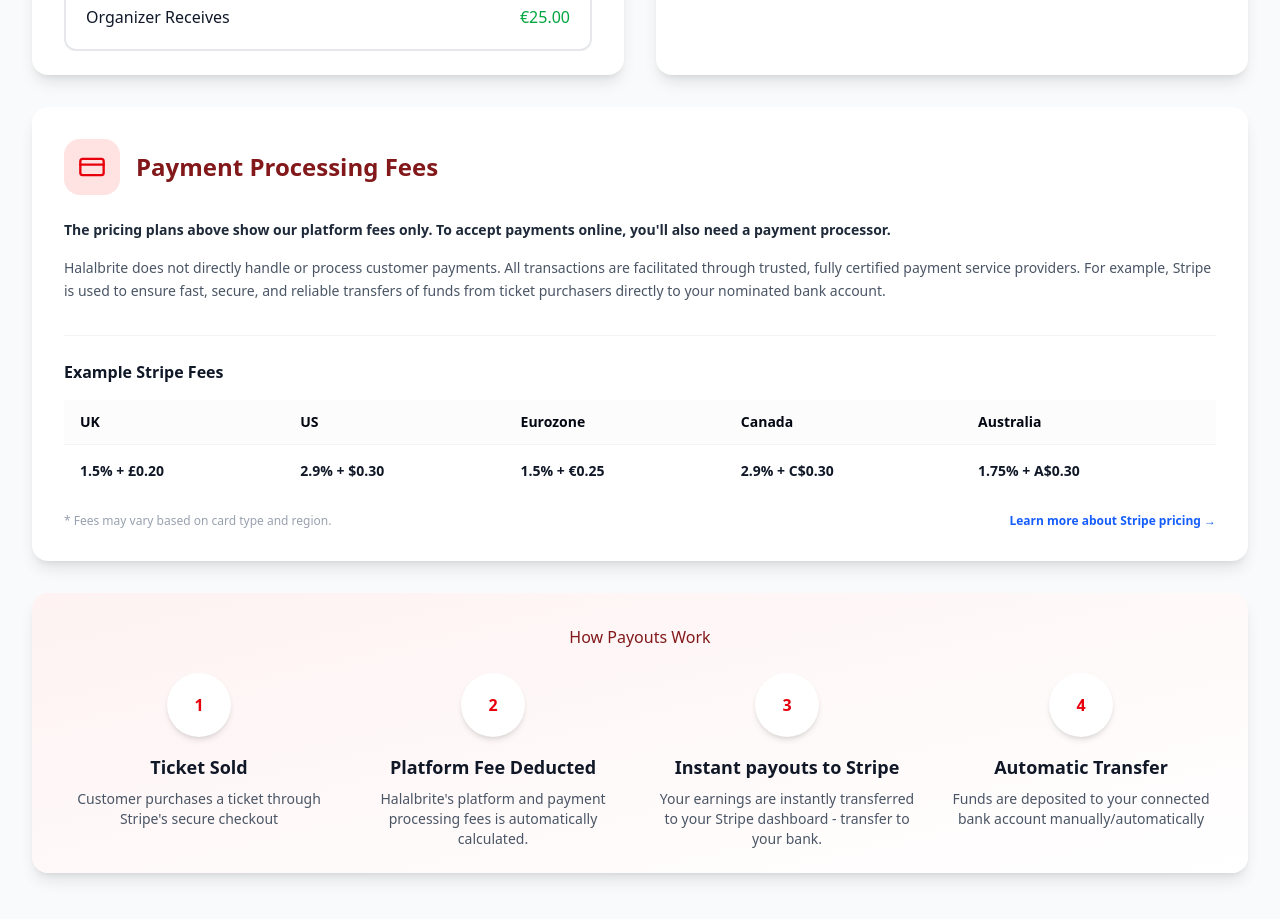
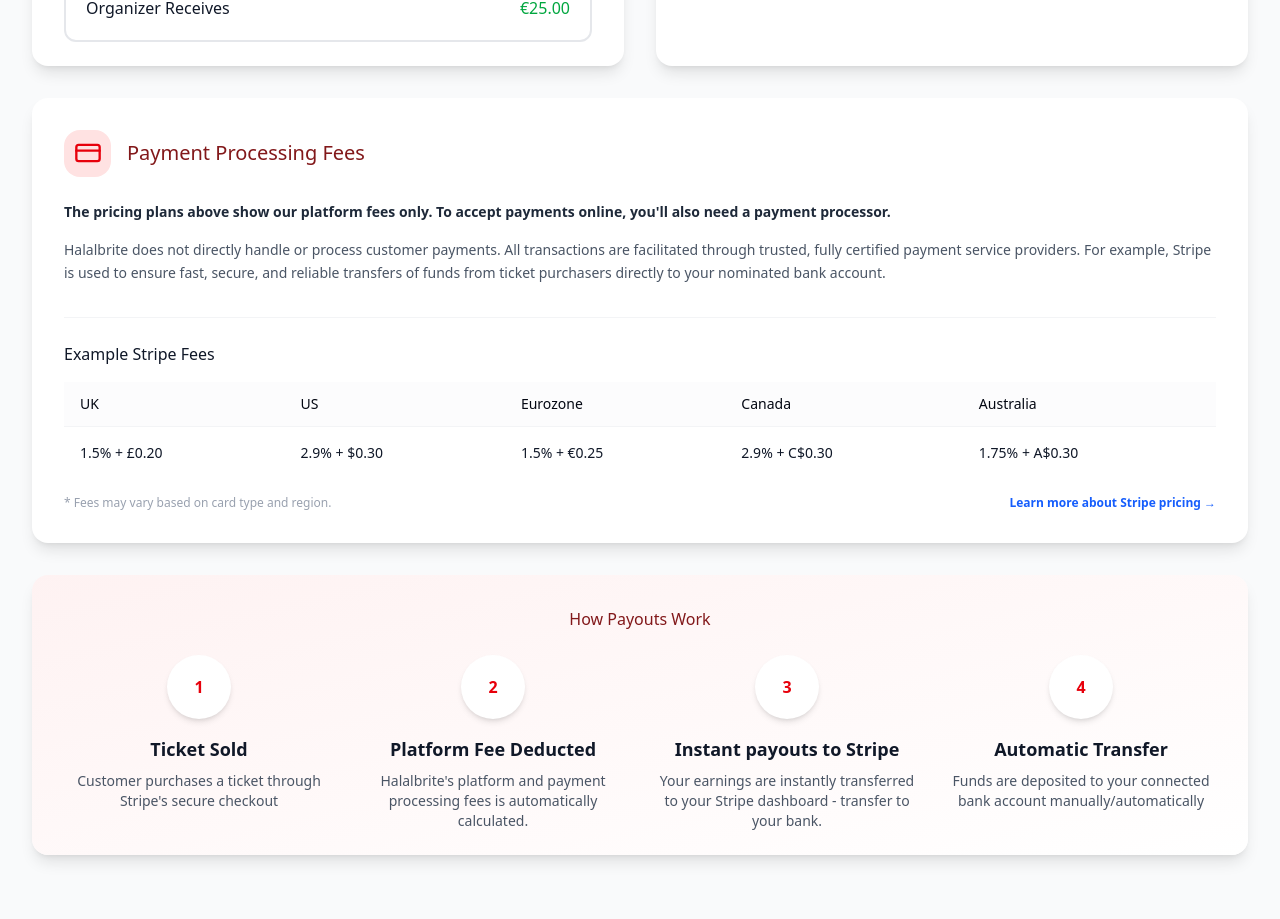
Before and after one commit to sanwarmalkumawatrewathi-spec/Halalbrite-Node, a Next.js app in the folder frontend/: page /pricing in a window 1280 px wide. Shown: the part 1473-2392 px from the top of the page. Built offline with nearby package versions, Linux system fonts and the light colour scheme; no server answers.

Commit message:
all pages done and all design frontend , backend all admin pages doen

```diff
--- a/frontend/src/Components/CookiePolicy.tsx
+++ b/frontend/src/Components/CookiePolicy.tsx
@@ -32,7 +32,7 @@ export default function CookiePolicy() {
         </div>
 
         {/* Section 2 */}
-        <div className="bg-white text-gray-900 flex flex-col gap-6 rounded-xl sm:rounded-2xl shadow-lg border border-gray-100 mb-6 sm:mb-8">
+      {/*   <div className="bg-white text-gray-900 flex flex-col gap-6 rounded-xl sm:rounded-2xl shadow-lg border border-gray-100 mb-6 sm:mb-8">
           <div className="[&_:last-child]:pb-6 p-5 sm:p-6 md:p-8">
             <h2 className="text-red-900 mb-3 sm:mb-4 text-lg sm:text-xl md:text-2xl">2. Our first-party cookie</h2>
             <div className="space-y-3 sm:space-y-4 text-gray-600 leading-relaxed text-sm sm:text-base">
@@ -43,12 +43,12 @@ export default function CookiePolicy() {
               </div>
             </div>
           </div>
-        </div>
+        </div> */}
 
         {/* Section 3 */}
         <div className="bg-white text-gray-900 flex flex-col gap-6 rounded-xl sm:rounded-2xl shadow-lg border border-gray-100 mb-6 sm:mb-8">
           <div className="[&_:last-child]:pb-6 p-5 sm:p-6 md:p-8">
-            <h2 className="text-red-900 mb-3 sm:mb-4 text-lg sm:text-xl md:text-2xl">3. Essential browser storage (non-cookie)</h2>
+            <h2 className="text-red-900 mb-3 sm:mb-4 text-lg sm:text-xl md:text-2xl">2. Essential browser storage (non-cookie)</h2>
             <div className="space-y-4 text-gray-600 leading-relaxed text-sm sm:text-base">
               <div className="grid gap-4">
                 {[
@@ -69,7 +69,7 @@ export default function CookiePolicy() {
         </div>
 
         {/* Section 4 */}
-        <div className="bg-white text-gray-900 flex flex-col gap-6 rounded-xl sm:rounded-2xl shadow-lg border border-gray-100 mb-6 sm:mb-8">
+       {/*  <div className="bg-white text-gray-900 flex flex-col gap-6 rounded-xl sm:rounded-2xl shadow-lg border border-gray-100 mb-6 sm:mb-8">
           <div className="[&_:last-child]:pb-6 p-5 sm:p-6 md:p-8">
             <h2 className="text-red-900 mb-3 sm:mb-4 text-lg sm:text-xl md:text-2xl">4. Optional marketing technology</h2>
             <div className="space-y-4 text-gray-600 leading-relaxed text-sm sm:text-base">
@@ -84,12 +84,12 @@ export default function CookiePolicy() {
               </div>
             </div>
           </div>
-        </div>
+        </div> */}
 
         {/* Section 5 */}
         <div className="bg-white text-gray-900 flex flex-col gap-6 rounded-xl sm:rounded-2xl shadow-lg border border-gray-100 mb-6 sm:mb-8">
           <div className="[&_:last-child]:pb-6 p-5 sm:p-6 md:p-8">
-            <h2 className="text-red-900 mb-3 sm:mb-4 text-lg sm:text-xl md:text-2xl">5. Your choices</h2>
+            <h2 className="text-red-900 mb-3 sm:mb-4 text-lg sm:text-xl md:text-2xl">3. Your choices</h2>
             <div className="space-y-3 sm:space-y-4 text-gray-600 leading-relaxed text-sm sm:text-base">
               <p>You can change marketing storage at any time using the “Manage cookies” control in our site footer. In embedded event/checkout views, the same controls are available in the cookie banner.</p>
               <p>Choosing “Reject optional” (or turning marketing storage off in settings) keeps Halalbrite running but stops Meta Pixel tracking. Clearing cookies or browser storage in your browser settings will also sign you out and reset cached data described above.</p>
@@ -100,7 +100,7 @@ export default function CookiePolicy() {
         {/* Section 6 */}
         <div className="bg-white text-gray-900 flex flex-col gap-6 rounded-xl sm:rounded-2xl shadow-lg border border-gray-100 mb-6 sm:mb-8">
           <div className="[&_:last-child]:pb-6 p-5 sm:p-6 md:p-8">
-            <h2 className="text-red-900 mb-3 sm:mb-4 text-lg sm:text-xl md:text-2xl">6. Legal basis</h2>
+            <h2 className="text-red-900 mb-3 sm:mb-4 text-lg sm:text-xl md:text-2xl">4. Legal basis</h2>
             <div className="space-y-3 sm:space-y-4 text-gray-600 leading-relaxed text-sm sm:text-base">
               <p>For EEA users, optional cookies and similar technologies are managed under the ePrivacy rules and GDPR consent standards. Essential storage is always on because it is necessary to provide requested services and secure key account flows.</p>
               <p>If you are in regions such as California where ad-related identifiers can be treated as data-sharing for advertising, you can keep optional marketing storage disabled at any time through our cookie controls.</p>
--- a/frontend/src/Components/Pricing.tsx
+++ b/frontend/src/Components/Pricing.tsx
@@ -101,7 +101,7 @@ export default function Pricing() {
             <div data-slot="card" className="bg-card text-card-foreground flex flex-col gap-6 rounded-2xl shadow-lg border-0">
               <div data-slot="card-content" className="[&amp;:last-child]:pb-6 p-8">
                 <div className="flex items-center gap-4 mb-6">
-                  <div className="w-14 h-14 bg-red-100 rounded-2xl flex items-center justify-center">
+                  <div className="w-[47px] h-[47px] bg-red-100 rounded-2xl flex items-center justify-center">
                     <svg xmlns="http://www.w3.org/2000/svg" width="24" height="24" viewBox="0 0 24 24" fill="none" stroke="currentColor" strokeWidth="2" strokeLinecap="round" strokeLinejoin="round" className="lucide lucide-ticket w-7 h-7 text-red-600">
                       <path d="M2 9a3 3 0 0 1 0 6v2a2 2 0 0 0 2 2h16a2 2 0 0 0 2-2v-2a3 3 0 0 1 0-6V7a2 2 0 0 0-2-2H4a2 2 0 0 0-2 2Z" />
                       <path d="M13 5v2" />
@@ -159,7 +159,7 @@ export default function Pricing() {
             <div data-slot="card" className="bg-card text-card-foreground flex flex-col gap-6 rounded-2xl shadow-lg border-0">
               <div data-slot="card-content" className="[&amp;:last-child]:pb-6 p-8">
                 <div className="flex items-center gap-4 mb-6">
-                  <div className="w-14 h-14 bg-red-100 rounded-2xl flex items-center justify-center">
+                  <div className="w-[47px] h-[47px] bg-red-100 rounded-2xl flex items-center justify-center">
                     <svg xmlns="http://www.w3.org/2000/svg" width="24" height="24" viewBox="0 0 24 24" fill="none" stroke="currentColor" strokeWidth="2" strokeLinecap="round" strokeLinejoin="round" className="lucide lucide-shield w-7 h-7 text-red-600">
                       <path d="M20 13c0 5-3.5 7.5-7.66 8.95a1 1 0 0 1-.67-.01C7.5 20.5 4 18 4 13V6a1 1 0 0 1 1-1c2 0 4.5-1.2 6.24-2.72a1.17 1.17 0 0 1 1.52 0C14.51 3.81 17 5 19 5a1 1 0 0 1 1 1z" />
                     </svg>
@@ -225,13 +225,13 @@ export default function Pricing() {
           <div data-slot="card" className="bg-card text-card-foreground flex flex-col gap-6 rounded-2xl shadow-lg border-0 mb-8 overflow-hidden bg-white">
             <div data-slot="card-content" className="p-8">
               <div className="flex items-center gap-4 mb-6">
-                <div className="w-14 h-14 bg-red-100 rounded-2xl flex items-center justify-center">
+                <div className="w-[47px] h-[47px] bg-red-100 rounded-2xl flex items-center justify-center">
                   <svg xmlns="http://www.w3.org/2000/svg" width="24" height="24" viewBox="0 0 24 24" fill="none" stroke="currentColor" strokeWidth="2" strokeLinecap="round" strokeLinejoin="round" className="lucide lucide-credit-card w-7 h-7 text-red-600">
                     <rect width="20" height="14" x="2" y="5" rx="2" />
                     <line x1="2" x2="22" y1="10" y2="10" />
                   </svg>
                 </div>
-                <h3 className="text-red-900 font-bold text-xl md:text-2xl">Payment Processing Fees</h3>
+                <h3 className="text-red-900  text-xl md:text-1xl">Payment Processing Fees</h3>
               </div>
 
               <div className="grid md:grid-cols-5 gap-6 text-sm text-gray-600 mb-8 leading-relaxed">
@@ -246,25 +246,25 @@ export default function Pricing() {
               </div>
 
               <div className="border-t border-gray-100 pt-6">
-                <h4 className="text-gray-900 font-bold mb-4 text-base">Example Stripe Fees</h4>
+                <h4 className="text-gray-900  mb-4 text-base">Example Stripe Fees</h4>
                 <div className="overflow-x-auto">
                   <table className="w-full text-sm text-left text-gray-600 border-collapse">
                     <thead>
                       <tr className="border-b border-gray-100 bg-gray-50/50">
-                        <th className="py-3 px-4 font-bold text-gray-950">UK</th>
-                        <th className="py-3 px-4 font-bold text-gray-950">US</th>
-                        <th className="py-3 px-4 font-bold text-gray-950">Eurozone</th>
-                        <th className="py-3 px-4 font-bold text-gray-950">Canada</th>
-                        <th className="py-3 px-4 font-bold text-gray-950">Australia</th>
+                        <th className="py-3 px-4 font-normal text-gray-950">UK</th>
+                        <th className="py-3 px-4 font-normal text-gray-950">US</th>
+                        <th className="py-3 px-4 font-normal text-gray-950">Eurozone</th>
+                        <th className="py-3 px-4 font-normal text-gray-950">Canada</th>
+                        <th className="py-3 px-4 font-normal text-gray-950">Australia</th>
                       </tr>
                     </thead>
                     <tbody>
                       <tr className="border-b border-gray-100 last:border-0 hover:bg-gray-50/30 transition-colors">
-                        <td className="py-4 px-4 font-extrabold text-gray-900">1.5% + £0.20</td>
-                        <td className="py-4 px-4 font-extrabold text-gray-900">2.9% + $0.30</td>
-                        <td className="py-4 px-4 font-extrabold text-gray-900">1.5% + €0.25</td>
-                        <td className="py-4 px-4 font-extrabold text-gray-900">2.9% + C$0.30</td>
-                        <td className="py-4 px-4 font-extrabold text-gray-900">1.75% + A$0.30</td>
+                        <td className="py-4 px-4 font-normal text-gray-900">1.5% + £0.20</td>
+                        <td className="py-4 px-4 font-normal text-gray-900">2.9% + $0.30</td>
+                        <td className="py-4 px-4 font-normal text-gray-900">1.5% + €0.25</td>
+                        <td className="py-4 px-4 font-normal text-gray-900">2.9% + C$0.30</td>
+                        <td className="py-4 px-4 font-normal text-gray-900">1.75% + A$0.30</td>
                       </tr>
                     </tbody>
                   </table>
```
